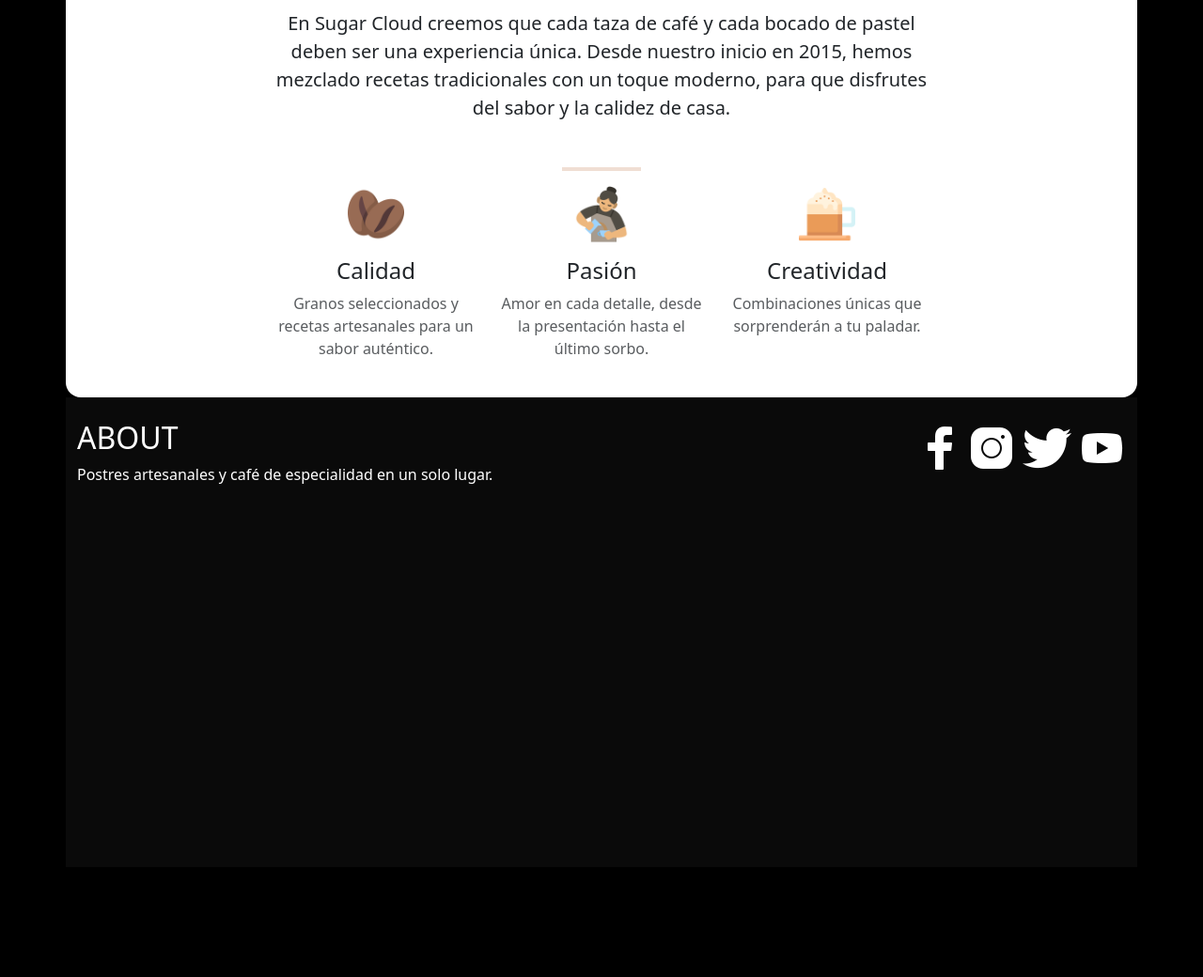
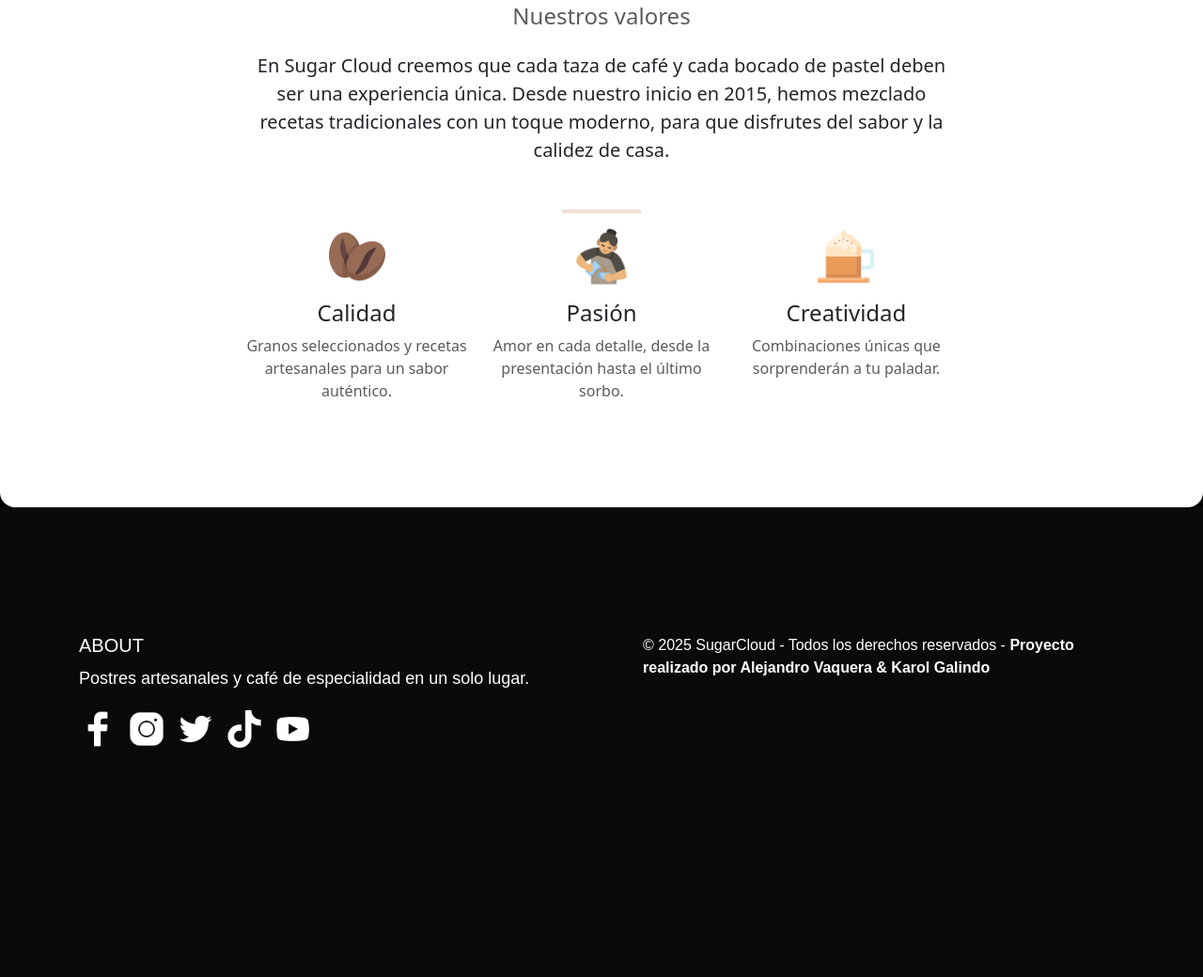
Before and after one commit to AlejandroVaqueraLopez/LandingPageProject, a plain HTML site: page contact.html in a window 1280 px wide. Shown: the part 1253-2293 px from the top of the page at 94% size. Before the commit the page ends 2224 px from the top, so only its background shows below. Drawn offline with nearby package versions, Linux system fonts and the light colour scheme.

Commit message:
feat: v1.0.0

```diff
--- a/contact.html
+++ b/contact.html
@@ -21,6 +21,8 @@
 </head>
 
 <body class="bg-black">
+
+   <input id="btnGoUp" class="btnGoUp" type="button">
 
     <nav class="navbar navbar-expand-lg position-fixed z-3 w-100 px-3">
         <div class="container-fluid">
@@ -48,16 +50,16 @@
 
 
 
-    <div class="container my-5 card-body">
-        <main class="bg-white rounded-4 shadow p-4">
+    <div class="">
+        <main class="bg-white rounded-4 shadow p-5">
 
             <div class="container text-center mb-4">
-                <h3 class="text-muted fs-5">Un rincón dulce para compartir momentos inolvidables</h3>
+                <h3 class="text-muted fs-5 mt-5">Un rincón dulce para compartir momentos inolvidables</h3>
                 <hr class="mx-auto" style="width:80px; border: 2px solid #c27b50;">
             </div>
 
             <!--carrusel-->
-            <div class="row d-flex justify-content-center">
+            <div class="row d-flex justify-content-center pb-5">
                 <div class="col-8 ">
 
                     <div id="carouselExampleControlsNoTouching" class="carousel slide" data-bs-touch="false">
@@ -138,24 +140,30 @@
             </div>
         </main>
 
-
-
-        <footer id="about" class="py-4">
-            <div class="container d-flex justify-content-between text-white">
-                <div>
+   <footer id="about">
+       <div class="box-1 footerElementArray">
+           <div class="footerElementArray">
                <h2>ABOUT</h2>
                <p>Postres artesanales y café de especialidad en un solo lugar.</p>
            </div>
-                <div>
-                    <a href="#"><img src="icons/facebook-icon.png" alt="facebook"></a>
-                    <a href="#"><img src="icons/instagram-icon.png" alt="instagram"></a>
-                    <a href="#"><img src="icons/twitter-icon.png" alt="twitter"></a>
-                    <a href="#"><img src="icons/youtube-icon.png" alt="youtube"></a>
+           <div class="footerElementArray">
+                <a href="#"><img src="icons/facebook-icon.png" alt="facebook.png"></a>
+                <a href="#"><img src="icons/instagram-icon.png" alt="instagram.png"></a>
+                <a href="#"><img src="icons/twitter-icon.png" alt="twitter.png"></a>
+                <a href="#"><img src="icons/tik-tok.png" alt="snapchat.png"></a>
+                <a href="#"><img src="icons/youtube-icon.png" alt="youtube.png"></a>
+           </div>
+       </div>
+       <div class="box-2 footerElementArray">
+           <div class="footerElementArray">
+                <p>&copy; 2025 SugarCloud - Todos los derechos reservados - <b>Proyecto realizado por Alejandro Vaquera & Karol Galindo</b></p>
            </div>
        </div>
    </footer>
 
+
     <script src="https://cdn.jsdelivr.net/npm/bootstrap@5.3.7/dist/js/bootstrap.bundle.min.js"></script>
+   <script src="./js/dynamics.js"></script>
 </body>
 
 </html>
--- a/css/footer.css
+++ b/css/footer.css
@@ -62,7 +62,7 @@ footer{
 }
 
 .box-2 div{
-    width: 80px;
+    width: auto;
     height: auto;
     margin-right:12px;
 }
--- a/css/global.css
+++ b/css/global.css
@@ -34,11 +34,11 @@
     width:60px;
     position: fixed;
     z-index:50;
-    right:13px;
-    bottom:13px;
-    background-color:var(--color-letra);
-    background-image: url("../icons/go-up-icon.png");
-    background-size:170%;
+    right:15px;
+    bottom:15px;
+    background:none;
+    background-image: url("../icons/go-up-icon.svg");
+    background-size:100%;
     background-position:center;
     border:none;
     display:none;
--- a/js/dynamics.js
+++ b/js/dynamics.js
@@ -10,7 +10,7 @@ let transitionElementArray = document.querySelectorAll(".transitionElement");
 let transitionReverseElementArray = document.querySelectorAll(".transitionReverseElement");
 let footerElementArray = document.querySelectorAll(".footerElementArray");
 //button that activates layout
-let btnActivateLayout = document.getElementById("btnActivateLayout");
+
 let btnGoUp = document.getElementById("btnGoUp");
 //initialize the translateX of elements
 setPosition(transitionElementArray);
@@ -71,23 +71,7 @@ function setPositionReverse(transitionReverseElementArray){
 	cont = 0;
 }
 
-btnActivateLayout.addEventListener("click",()=>{
-	layoutToggle = !layoutToggle;//true or false;
-	cont = 0;
-	if(layoutToggle == true){
-		btnActivateLayout.value = "ACTIVATED";
-		setOutline(headerElementArray,true);
-		setOutline(transitionElementArray,true);
-		setOutline(transitionReverseElementArray,true);
-		setOutline(footerElementArray,true);
-	}else if(layoutToggle == false){
-		btnActivateLayout.value = "ACTIVATE";
-		setOutline(headerElementArray,false);
-		setOutline(transitionElementArray,false);
-		setOutline(transitionReverseElementArray,false);
-		setOutline(footerElementArray,false);
-	}
-});
+
 //this function sets the outline depending of the action value
 function setOutline(element,action){
 	cont = 0;
```
Also changed, not shown: index.html (+1 -1 lines), menu.html (+22 -4 lines), icons/go-up-icon.svg (added). Lines whose indentation alone changed are shown as unchanged.
